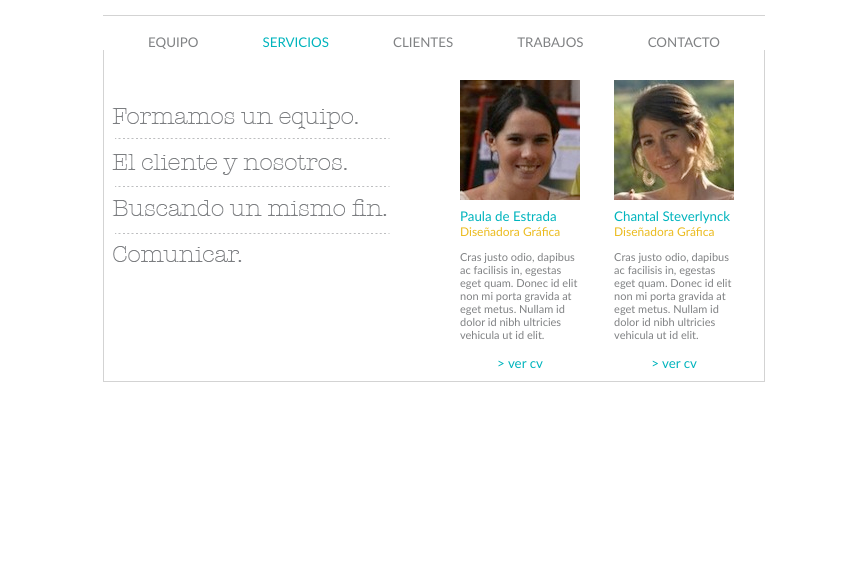
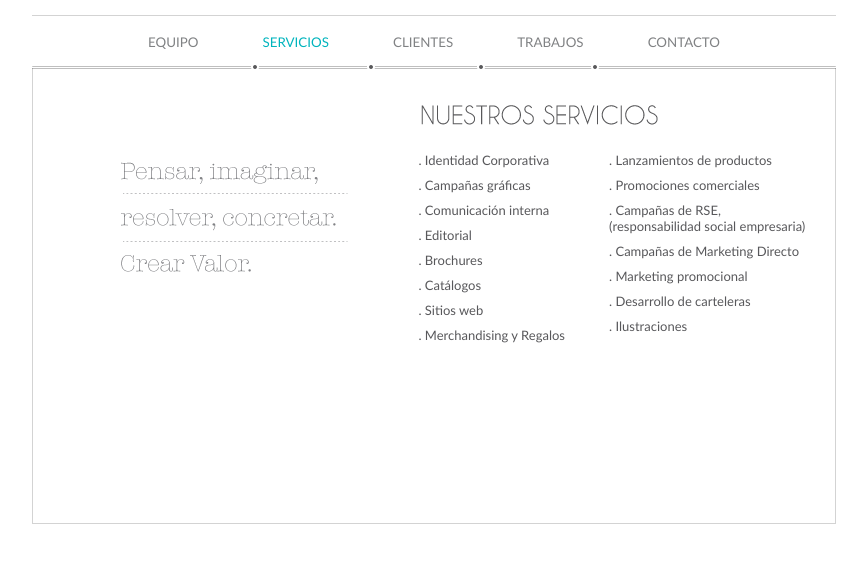
Before and after one commit to machaval/pluralweb, a plain HTML site: page servicios.html in a window 1280 px wide. Shown: the part 178-740 px from the top of the page, without its empty margins (206-1073 px from the left). Drawn offline with Linux system fonts and the light colour scheme.

Commit message:
servicios.html terminado

```diff
--- a/css/plural.css
+++ b/css/plural.css
@@ -55,7 +55,7 @@ body {
 
 
     padding-bottom: 0;
-    height: 100%;
+    height: 454px;
 
     border-bottom: solid lightgrey thin;
     border-left: solid lightgrey thin;
@@ -129,7 +129,7 @@ ul#navlist {
     display: table-cell;
     width: 100px;
     padding: 0;
-
+    margin: 0;
 }
 
 h4 {
@@ -156,11 +156,7 @@ h5 {
     text-align: left;
 }
 
-.member {
 
-    padding: 0;
-    margin: 0;
-}
 
 p {
     font-size: 11px;
@@ -188,3 +184,42 @@ p {
     vertical-align: middle;
     padding-right: 20px;
 }
+
+.item {
+    color: #58585B;
+    font-family: Calibri, Candara, Segoe, "Segoe UI", Optima, Arial, sans-serif;
+    font-weight: 100;
+    text-align: left;
+    list-style-type: none;
+    font-size: 13px;
+    white-space: nowrap;
+    padding-bottom: 9px;
+}
+
+.itemcontainer {
+    display: inline-table;
+
+    padding-top: 0;
+    padding-bottom: 10px;
+}
+
+#servicios_text {
+    display: table-cell;
+    text-align: right;
+    padding-left: 20px;
+}
+
+#servicios {
+    display: table-cell;
+    padding: 0;
+    vertical-align: middle;
+    text-align: center;
+}
+
+#servicios_title {
+    padding-bottom: 20px;
+    display: block;
+    padding-left: 30px;
+    text-align: left;
+
+}
--- a/servicios.html
+++ b/servicios.html
@@ -19,44 +19,56 @@
             <li><a href="contacto.html">CONTACTO</a></li>
         </ul>
     </div>
+    <div id="divisor">
+        <img style="vertical-align: bottom" src="img/border.png">
+    </div>
     <div id="content">
         <div id="team">
+            <div id="servicios_text">
+                <img id="legend" src="img/servicios-txt.png"/>
+            </div>
+            <div id="servicios">
+                <img id="servicios_title" src="img/servicio-titulo.png"/>
+                <ul class="thumbnails">
 
 
-            <ul class="thumbnails">
-                <li class="span4">
+                    <li class="itemcontainer">
+                        <div class="member">
+                            <ul>
+                                <li class="item">. Identidad Corporativa</li>
+                                <li class="item">. Campa&ntilde;as gr&aacute;ficas</li>
+                                <li class="item">. Comunicaci&oacute;n interna</li>
+                                <li class="item">. Editorial</li>
+                                <li class="item">. Brochures</li>
+                                <li class="item">. Cat&aacute;logos</li>
+                                <li class="item">. Sitios web</li>
+                                <li class="item">. Merchandising y Regalos</li>
 
-                    <img id="legend" src="img/legend.png"/>
-
-                </li>
-                <li class="span4">
-                    <div class="member">
-                        <img src="img/0407209.jpg"/>
-                        <h4>Paula de Estrada</h4>
-                        <h5>Dise&ntilde;adora Gr&aacute;fica</h5>
-
-                        <p>Cras justo odio, dapibus ac facilisis in, egestas eget quam. Donec id elit non mi porta
-                            gravida at eget metus. Nullam id dolor id nibh ultricies vehicula ut id elit.</p>
-                        <a class="link" target="_blank"
-                           href="http://www.linkedin.com/profile/view?id=49746491&locale=en_US&trk=tyah">> ver cv</a>
+                            </ul>
                         </div>
                     </li>
-                <li class="span4">
+                    <li class="itemcontainer">
                         <div class="member">
-                        <img src="img/1f636c0.jpeg"/>
-                        <h4>Chantal Steverlynck</h4>
-                        <h5>Dise&ntilde;adora Gr&aacute;fica</h5>
-
-                        <p>Cras justo odio, dapibus ac facilisis in, egestas eget quam. Donec id elit non mi porta
-                            gravida at eget metus. Nullam id dolor id nibh ultricies vehicula ut id elit.</p>
-                        <a class="link" target="_blank"
-                           href="http://www.linkedin.com/profile/view?id=58560244&locale=es_ES&trk=tyah2">> ver cv</a>
+                            <ul>
+                                <li class="item">. Lanzamientos de productos</li>
+                                <li class="item">. Promociones comerciales</li>
+                                <li class="item">. Campa&ntilde;as de RSE,<br/>
+                                    (responsabilidad social empresaria)
+                                </li>
+                                <li class="item">. Campañas de Marketing Directo</li>
+                                <li class="item">. Marketing promocional</li>
+                                <li class="item">. Desarrollo de carteleras</li>
+                                <li class="item">. Ilustraciones</li>
+                            </ul>
                         </div>
                     </li>
                 </ul>
+            </div>
 
         </div>
+
     </div>
+
 </div>
 
 </body>
```
Also changed, not shown: equipo.html (+1 -1 lines), img/equipo-txt.png (added), img/legend.png (deleted), img/servicio-titulo.png (added), img/servicios-txt.png (added). Lines whose indentation alone changed are shown as unchanged.
